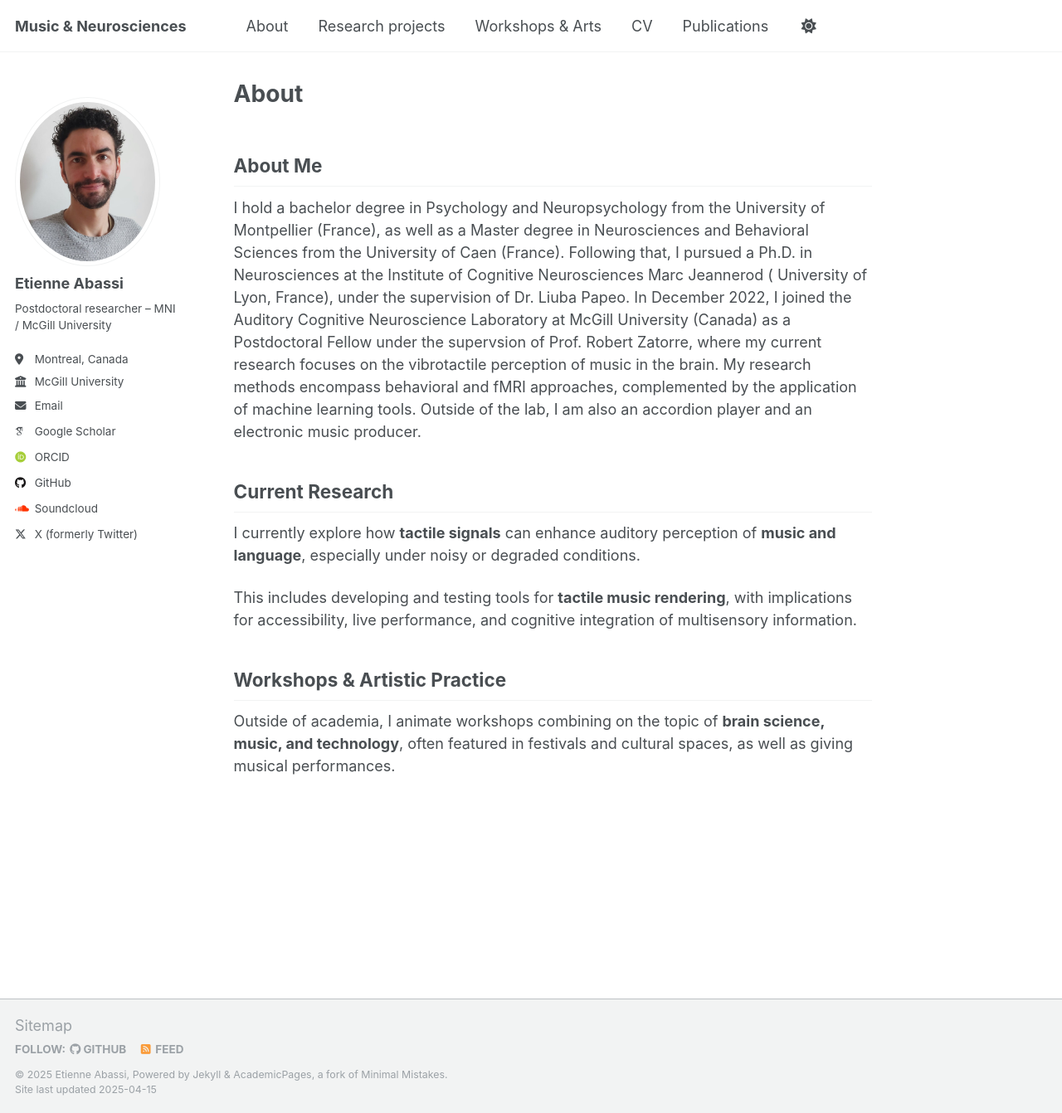
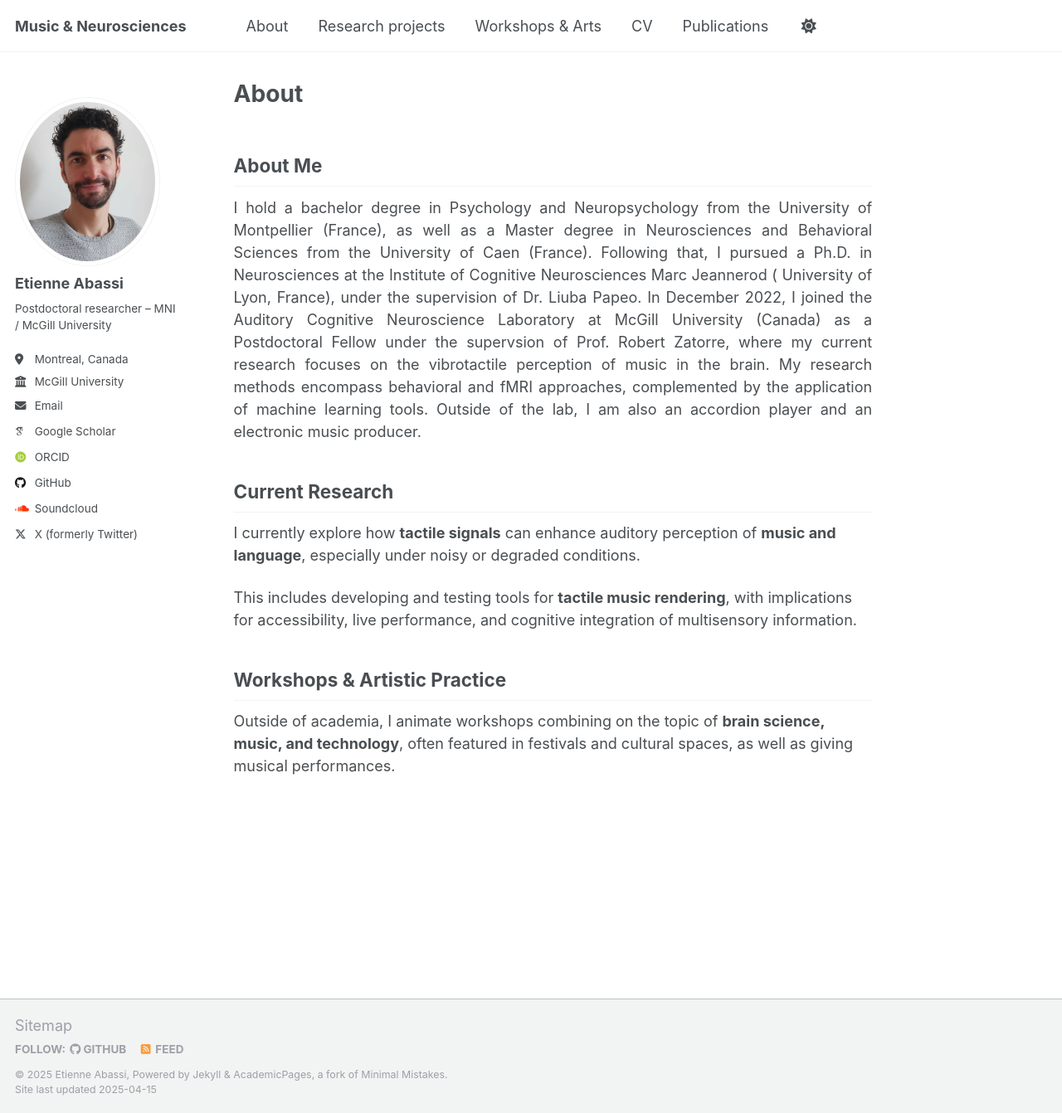
Before and after one commit to etienneabassi/etienneabassi.github.io, a Jekyll site: the page built from _pages/about.md, in a window 1280 px wide and 1342 px high. Shown: the whole window at 83% size. Built offline with Jekyll 4.4.1, drawn with Linux system fonts in a browser that asks for light colours; some web fonts are replaced.

Commit message:
Update about.md

```diff
--- a/_pages/about.md
+++ b/_pages/about.md
@@ -8,7 +8,7 @@ redirect_from:
 ---
 ## About Me
 
-I hold a bachelor degree in Psychology and Neuropsychology from the University of Montpellier (France), as well as a Master degree in Neurosciences and Behavioral Sciences from the University of Caen (France). Following that, I pursued a Ph.D. in Neurosciences at the Institute of Cognitive Neurosciences Marc Jeannerod ( University of Lyon, France), under the supervision of Dr. Liuba Papeo. In December 2022, I joined the Auditory Cognitive Neuroscience Laboratory at McGill University (Canada) as a Postdoctoral Fellow under the supervsion of Prof. Robert Zatorre, where my current research focuses on the vibrotactile perception of music in the brain. My research methods encompass behavioral and fMRI approaches, complemented by the application of machine learning tools. Outside of the lab, I am also an accordion player and an electronic music producer.
+<div style="text-align: justify;">I hold a bachelor degree in Psychology and Neuropsychology from the University of Montpellier (France), as well as a Master degree in Neurosciences and Behavioral Sciences from the University of Caen (France). Following that, I pursued a Ph.D. in Neurosciences at the Institute of Cognitive Neurosciences Marc Jeannerod ( University of Lyon, France), under the supervision of Dr. Liuba Papeo. In December 2022, I joined the Auditory Cognitive Neuroscience Laboratory at McGill University (Canada) as a Postdoctoral Fellow under the supervsion of Prof. Robert Zatorre, where my current research focuses on the vibrotactile perception of music in the brain. My research methods encompass behavioral and fMRI approaches, complemented by the application of machine learning tools. Outside of the lab, I am also an accordion player and an electronic music producer.</div>
 
 ## Current Research
 
```
